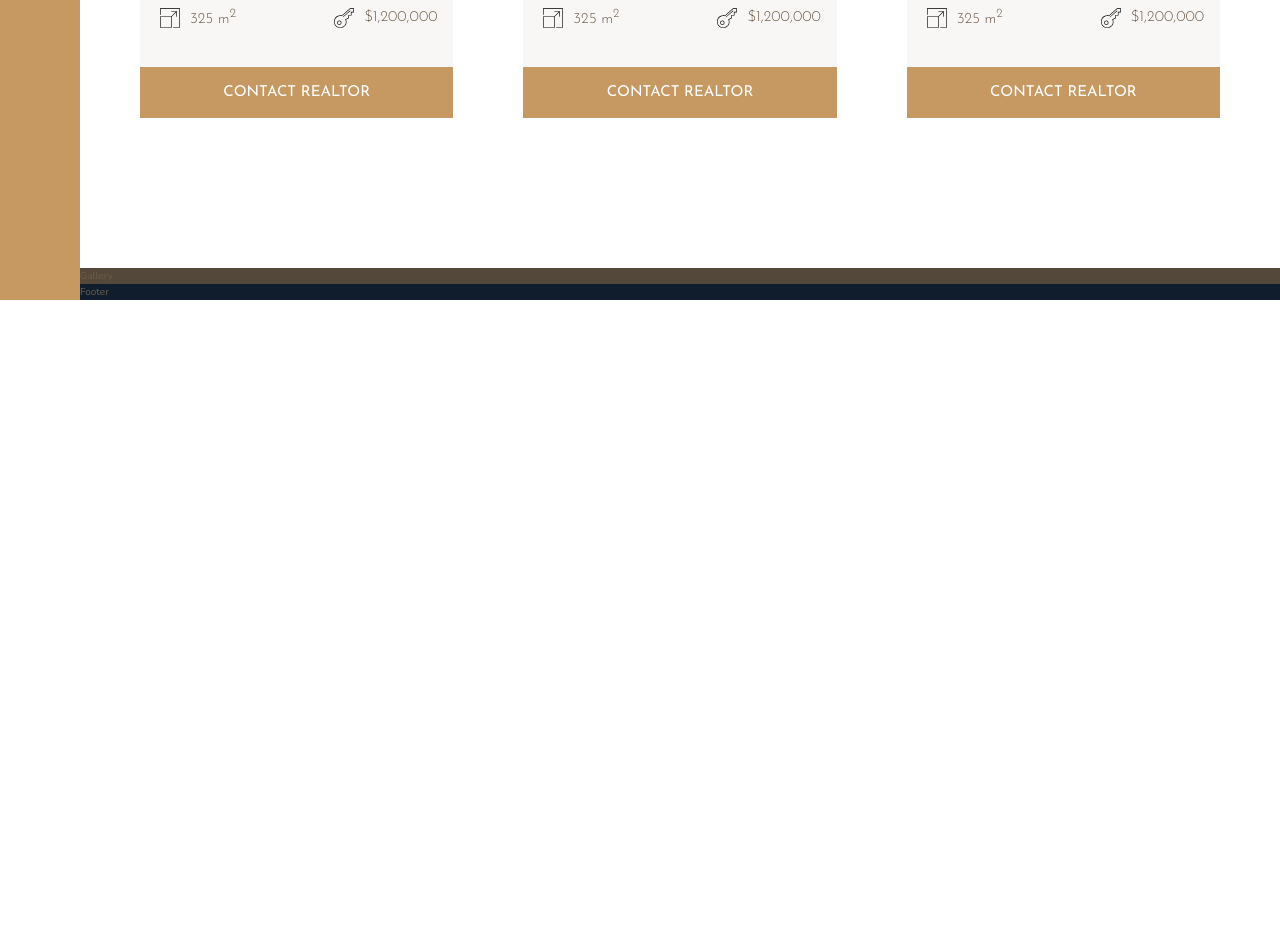
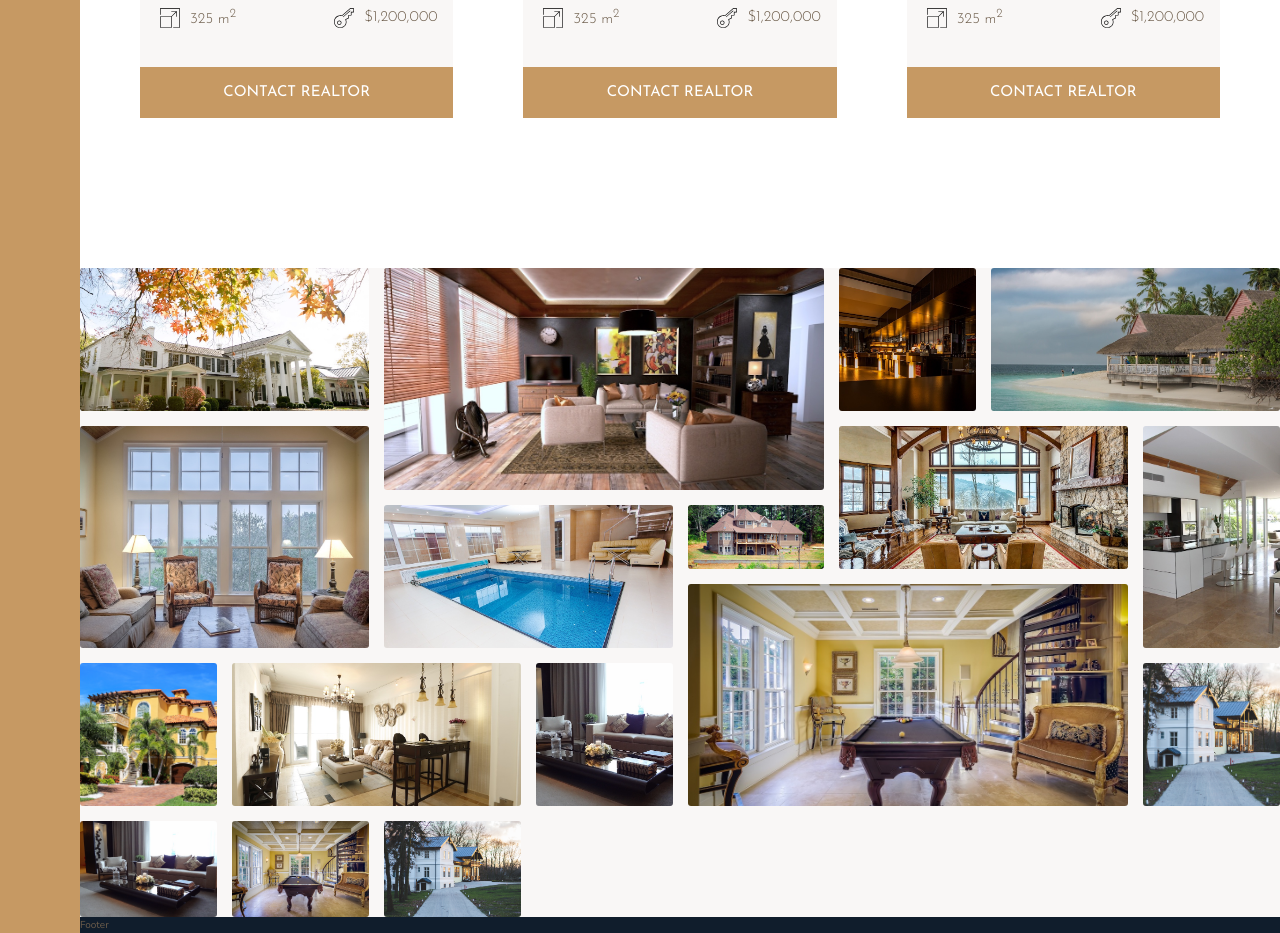
Before and after one commit to iamtheasad/nexter-l-p, a website: page index.html in a window 1280 px wide. Shown: the part 2867-3800 px from the top of the page. Before the commit the page ends 3167 px from the top, so only its background shows below. Drawn offline with nearby package versions, Linux system fonts and the light colour scheme.

Commit message:
feat: gallery section added

```diff
--- a/index.html
+++ b/index.html
@@ -301,7 +301,58 @@
     </section>
 
     <section class="gallery">
-        Gallery
+        <figure class="gallery__item gallery__item--1">
+            <img src="img/gal-1.jpeg" alt="Gallery Image 1" class="gallery__img">
+        </figure>
+        <figure class="gallery__item gallery__item--2">
+            <img src="img/gal-2.jpeg" alt="Gallery Image 2" class="gallery__img">
+        </figure>
+        <figure class="gallery__item gallery__item--3">
+            <img src="img/gal-3.jpeg" alt="Gallery Image 3" class="gallery__img">
+        </figure>
+        <figure class="gallery__item gallery__item--4">
+            <img src="img/gal-4.jpeg" alt="Gallery Image 4" class="gallery__img">
+        </figure>
+        <figure class="gallery__item gallery__item--5">
+            <img src="img/gal-5.jpeg" alt="Gallery Image 5" class="gallery__img">
+        </figure>
+        <figure class="gallery__item gallery__item--6">
+            <img src="img/gal-6.jpeg" alt="Gallery Image 6" class="gallery__img">
+        </figure>
+        <figure class="gallery__item gallery__item--7">
+            <img src="img/gal-7.jpeg" alt="Gallery Image 7" class="gallery__img">
+        </figure>
+        <figure class="gallery__item gallery__item--8">
+            <img src="img/gal-8.jpeg" alt="Gallery Image 8" class="gallery__img">
+        </figure>
+        <figure class="gallery__item gallery__item--9">
+            <img src="img/gal-9.jpeg" alt="Gallery Image 9" class="gallery__img">
+        </figure>
+        <figure class="gallery__item gallery__item--10">
+            <img src="img/gal-10.jpeg" alt="Gallery Image 10" class="gallery__img">
+        </figure>
+        <figure class="gallery__item gallery__item--11">
+            <img src="img/gal-11.jpeg" alt="Gallery Image 11" class="gallery__img">
+        </figure>
+        <figure class="gallery__item gallery__item--12">
+            <img src="img/gal-12.jpeg" alt="Gallery Image 12" class="gallery__img">
+        </figure>
+        <figure class="gallery__item gallery__item--13">
+            <img src="img/gal-13.jpeg" alt="Gallery Image 13" class="gallery__img">
+        </figure>
+        <figure class="gallery__item gallery__item--14">
+            <img src="img/gal-14.jpeg" alt="Gallery Image 14" class="gallery__img">
+        </figure>
+
+        <figure class="gallery__item gallery__item--15">
+            <img src="img/gal-12.jpeg" alt="Gallery Image 12" class="gallery__img">
+        </figure>
+        <figure class="gallery__item gallery__item--16">
+            <img src="img/gal-13.jpeg" alt="Gallery Image 13" class="gallery__img">
+        </figure>
+        <figure class="gallery__item gallery__item--17">
+            <img src="img/gal-14.jpeg" alt="Gallery Image 14" class="gallery__img">
+        </figure>
     </section>
 
     <footer class="footer">
--- a/sass/_gallery.scss
+++ b/sass/_gallery.scss
@@ -1,4 +1,89 @@
 .gallery {
-   background-color: $color-grey-dark-1;
+   background-color: $color-grey-light-1;
    grid-column: full-start / full-end;
+
+   display: grid;
+   grid-template-rows: repeat(7, 5vw);
+   grid-template-columns: repeat(8, 1fr);
+   grid-gap: 1.5rem;
+
+   &__item {
+
+      &--1 {
+         grid-row: 1/3;
+         grid-column: 1/3;
+      }
+
+      &--2 {
+         grid-row: 1/ span 3;
+         grid-column: 3/span 3;
+      }
+
+      &--3 {
+         grid-row: 1/3;
+         grid-column: 6/7;
+      }
+
+      &--4 {
+         grid-row: 1/ span 2;
+         grid-column: 7 / span 2;
+      }
+
+      &--5 {
+         grid-row: 3/span 3;
+         grid-column: 1/span 2;
+      }
+
+      &--6 {
+         grid-row: 4/span 2;
+         grid-column: 3/span 2;
+      }
+
+      &--7 {
+         grid-row: 4/5;
+         grid-column: 5/6;
+      }
+
+      &--8 {
+         grid-row: 3/span 2;
+         grid-column: 6/span 2;
+      }
+
+      &--9 {
+         grid-row: 3/ span 3;
+         grid-column: 8/9;
+      }
+
+      &--10 {
+         grid-row: 6/ span 2;
+         grid-column: 1/2;
+      }
+
+      &--11 {
+         grid-row: 6/ span 2;
+         grid-column: 2/span 2;
+      }
+
+      &--12 {
+         grid-row: 6/ span 2;
+         grid-column: 4/5;
+      }
+
+      &--13 {
+         grid-row: 5/span 3;
+         grid-column: 5/span 3;
+      }
+
+      &--14 {
+         grid-row: 6/ span 2;
+         grid-column: 8/ 9;
+      }
+   }
+
+   &__img {
+      width: 100%;
+      height: 100%;
+      object-fit: cover;
+      border-radius: 3px;
+   }
 }
```
Also changed, not shown: css/style.css. Lines whose indentation alone changed are shown as unchanged.
